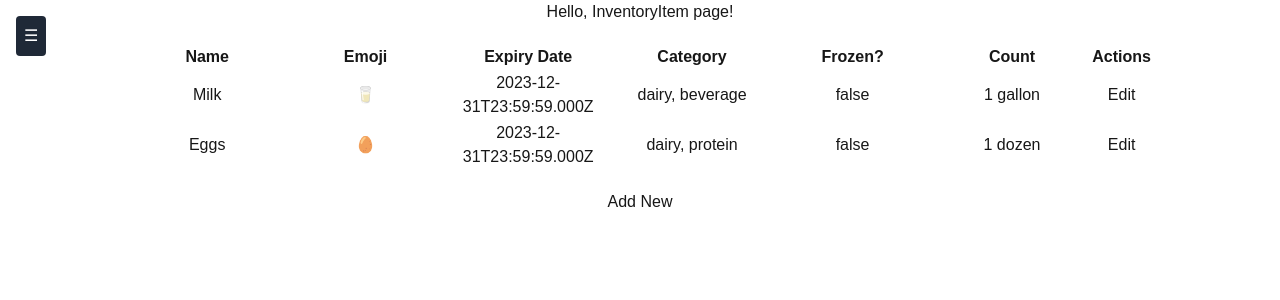
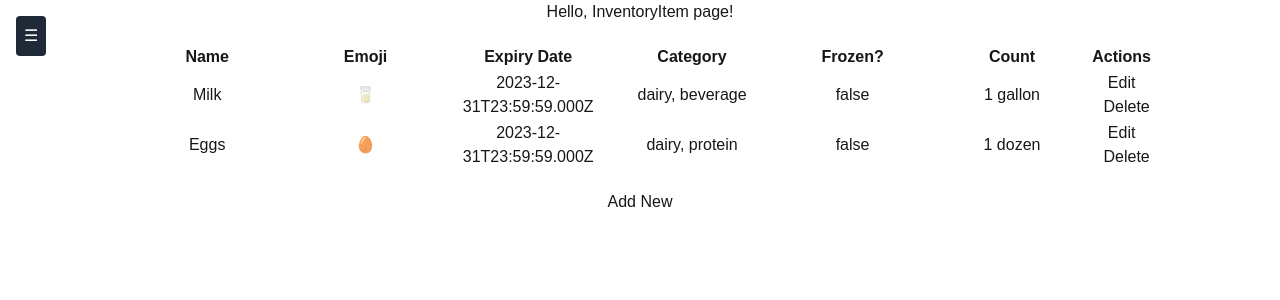
Before and after one commit to michaeljsXu/peckish, a Next.js app in the folder client/: page /inventory in a window 1280 px wide. Shown: the top 300 px of the page. Built offline with nearby package versions, Linux system fonts and the light colour scheme.

Commit message:
changed naming in inventory page

```diff
--- a/client/app/inventory/page.tsx
+++ b/client/app/inventory/page.tsx
@@ -3,7 +3,7 @@ import { useState, ChangeEvent, useEffect } from 'react';
 import Navbar from '../components/navbar';
 import { mockItems } from '../mockData/mockData';
 import { InventoryItem } from '../models/models';
-
+// Define an interface for the table data
 
 
 export default function Page() {
@@ -14,8 +14,6 @@ export default function Page() {
   useEffect(() => {
     // Simulate a backend call to fetch data
     const fetchData = async () => {
-      // const response = await fetch('/api/InventoryItem'); // Replace with your actual API endpoint
-      // const result: InventoryItem[] = await response.json();
       const result: InventoryItem[] = mockItems.map((item) => ({
         name: item.name,
         emoji: item.emoji,
@@ -72,6 +70,11 @@ export default function Page() {
     }
   };
 
+  const handleDelete = (rowIndex: number) => {
+    const newData = data.filter((_, index) => index !== rowIndex);
+    setData(newData);
+  };
+
   return (
     <div
       style={{ display: 'flex', flexDirection: 'column', alignItems: 'center', height: '100vh' }}
@@ -115,7 +118,12 @@ export default function Page() {
                 {editingRow === rowIndex ? (
                   <button onClick={handleSave}>Save</button>
                 ) : (
-                  <button onClick={() => handleEditToggle(rowIndex)}>Edit</button>
+                  <>
+                    <button onClick={() => handleEditToggle(rowIndex)}>Edit</button>
+                    <button onClick={() => handleDelete(rowIndex)} style={{ marginLeft: '10px' }}>
+                      Delete
+                    </button>
+                  </>
                 )}
               </td>
             </tr>
```
